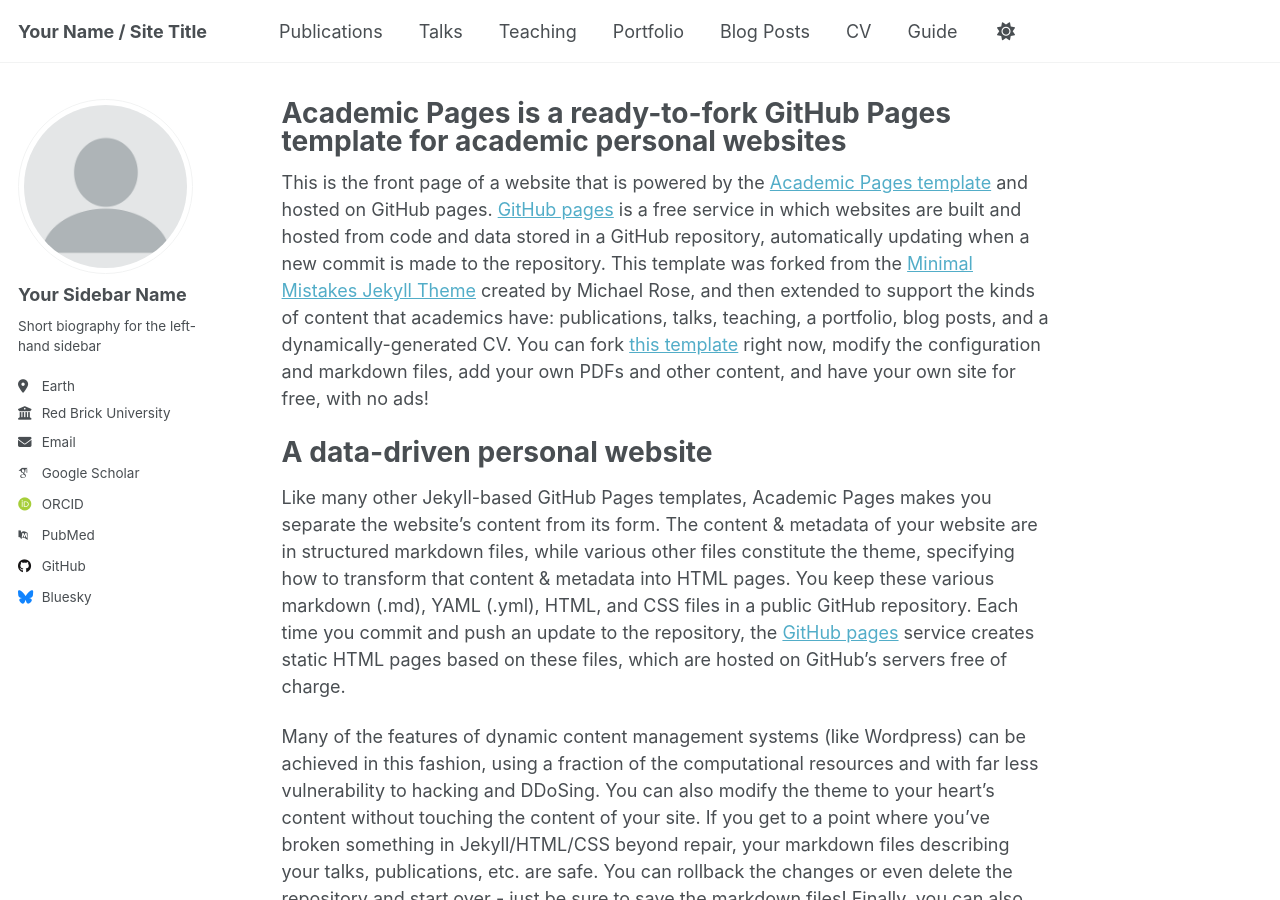
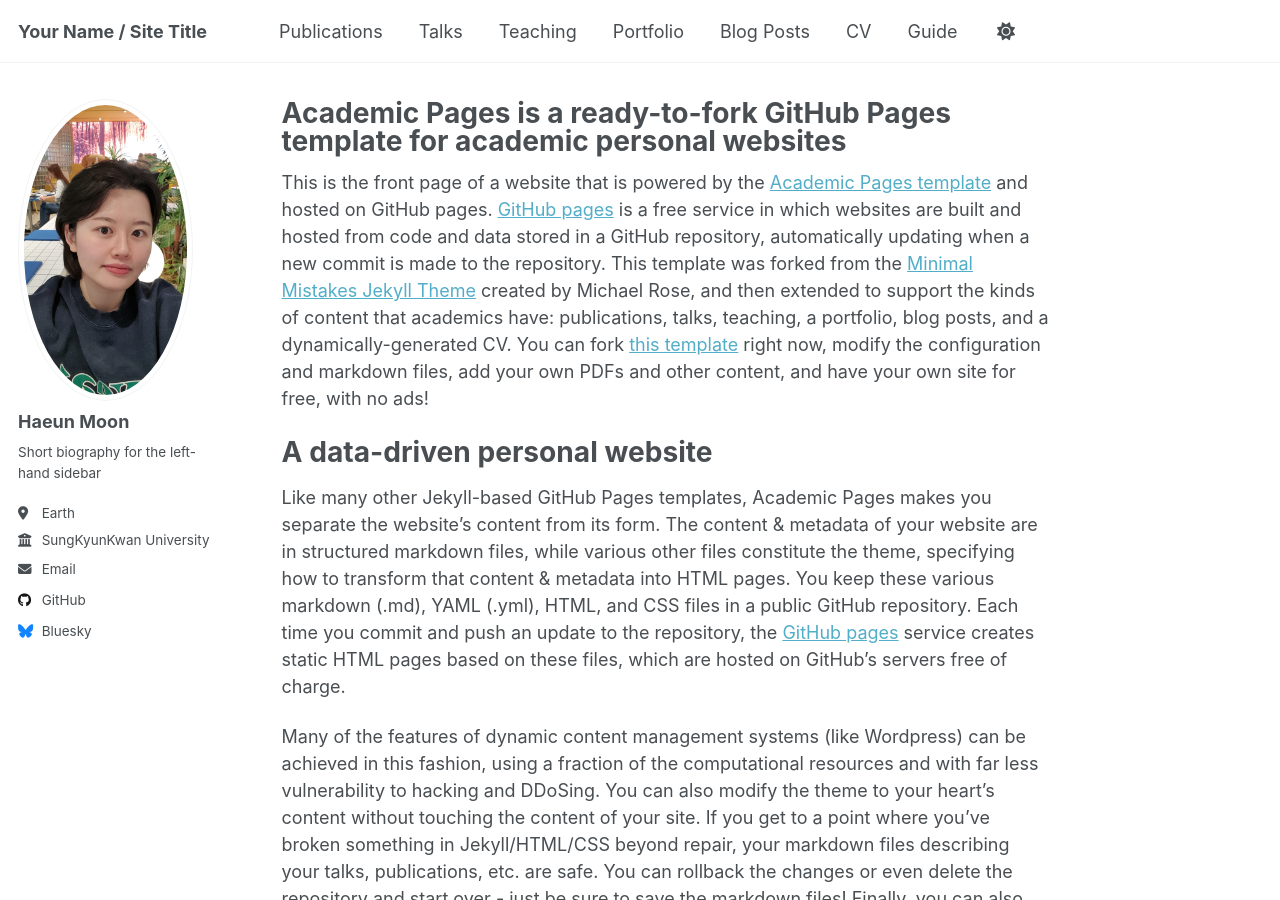
Before and after one commit to haeun-moon/haeun-moon.github.io, a Jekyll site: the page built from _pages/about.md, in a window 1280 px wide and 900 px high. Built offline with Jekyll 4.4.1, drawn with Linux system fonts in a browser that asks for light colours; some web fonts are replaced.

```diff
--- a/_config.yml
+++ b/_config.yml
@@ -13,32 +13,32 @@ title                    : "Your Name / Site Title"
 title_separator          : "-"
 name                     : &name "Your Name"
 description              : &description "personal description"
-url                      : https://academicpages.github.io # the base hostname & protocol for your site e.g. "https://[your GitHub username].github.io" or if you already have some other page hosted on Github then use "https://[your GitHub username].github.io/[Your Repo Name]"
+url                      : https://haeun-moon.github.io # the base hostname & protocol for your site e.g. "https://[your GitHub username].github.io" or if you already have some other page hosted on Github then use "https://[your GitHub username].github.io/[Your Repo Name]"
 baseurl                  : "" # the subpath of your site, e.g. "/blog"
-repository               : "academicpages/academicpages.github.io"
+repository               : "haeun-moon/haeun-moon.github.io"
 
 # Site Author - The following control what appear as part of the author content on the side bar.
 #               If a field is blank the icon and link will not appear, otherwise it will be shown.
 #               Additional customization can be done by editing /_includes/author-profile.html
 author:
   # Biographic information
-  avatar           : "profile.png"
-  name             : "Your Sidebar Name"
+  avatar           : "profile.jpg"
+  name             : "Haeun Moon"
   pronouns         : # example: "she/her"
   bio              : "Short biography for the left-hand sidebar"
   location         : "Earth"
-  employer         : "Red Brick University"
+  employer         : "SungKyunKwan University"
   uri              : # URL
-  email            : "none@example.org"
+  email            : "seenmoon12@gmail.com"
 
   # Academic websites
   academia         : # URL
   arxiv            : # URL - Update with the correct link to your profile
-  googlescholar    : "https://scholar.google.com/citations?user=PS_CX0AAAAAJ"
+  googlescholar    : # URL
   impactstory      : # URL
-  orcid            : "http://orcid.org/yourorcidurl"
+  orcid            : # URL
   semantic         : # URL
-  pubmed           : "https://www.ncbi.nlm.nih.gov/pubmed/?term=john+snow"
+  pubmed           : # URL
   researchgate     : # URL
   scopus           : # URL
 
```
Also changed, not shown: images/profile.jpg (added), images/profile.png (deleted).
